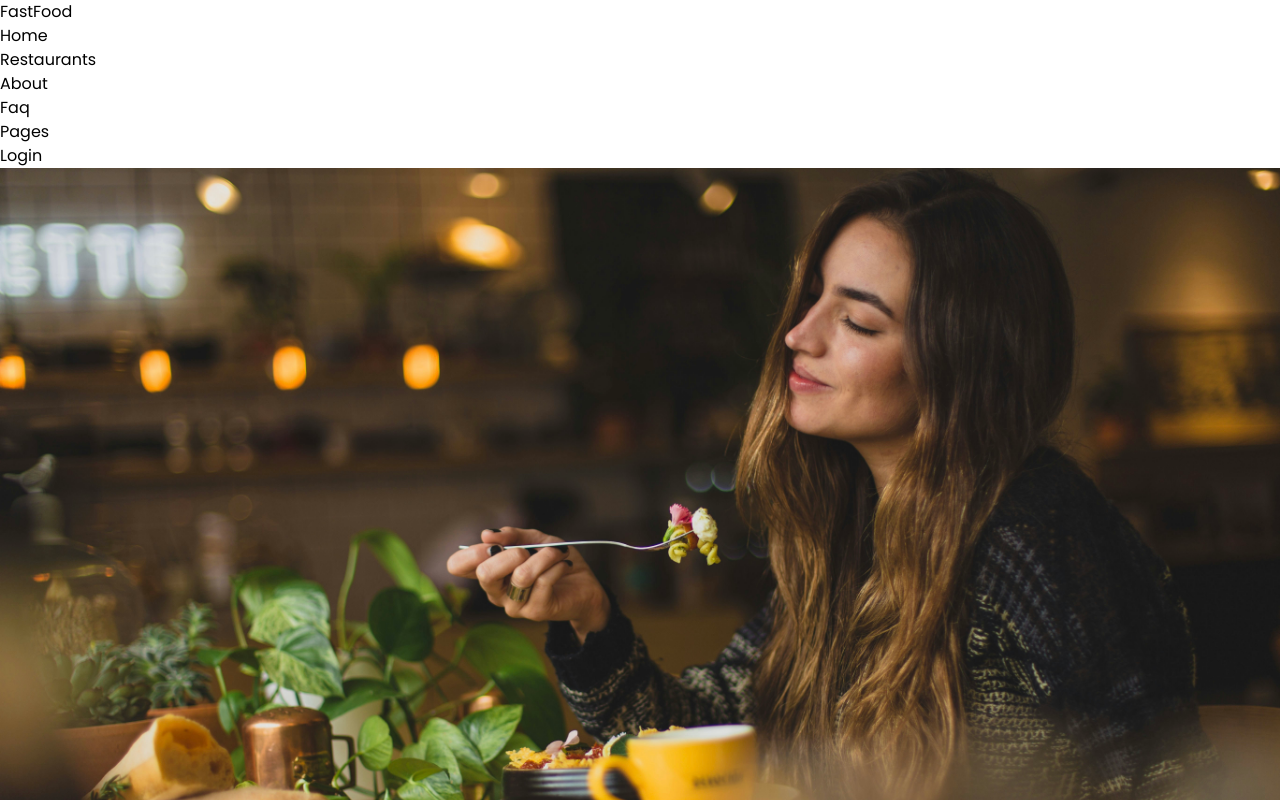
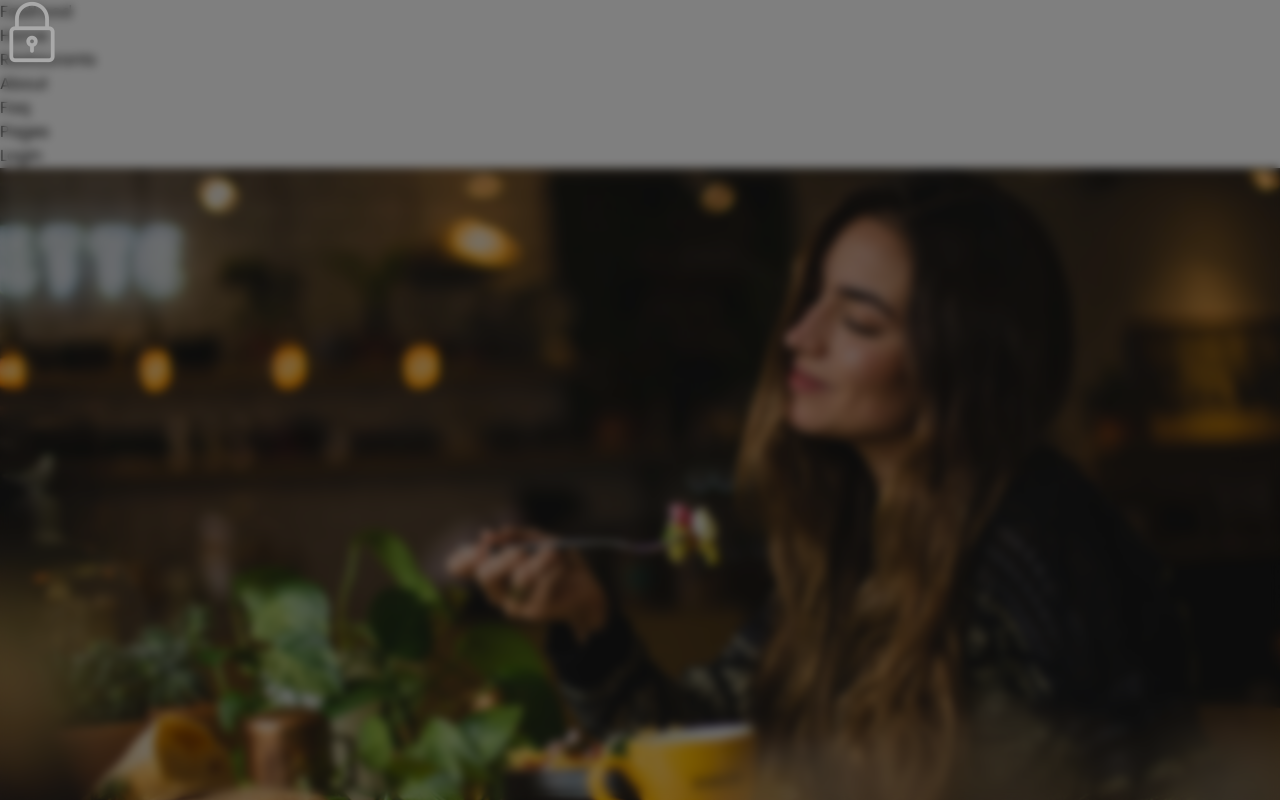
Before and after one commit to onlyeugene/FastFood, a React (Vite) app: page / in a window 1280 px wide. Shown: the top 800 px of the page. Built offline with nearby package versions, Linux system fonts and the light colour scheme.

Commit message:
made new changes

```diff
--- a/src/App.css
+++ b/src/App.css
@@ -83,6 +83,18 @@ body{
 
 }
 
+.dark {
+  position: fixed;
+  top: 0;
+  left: 0;
+  width: 100%;
+  height: 100%;
+  background-color: rgba(0, 0, 0, 0.5); /* Adjust the alpha value for darkness */
+  z-index: 999; /* Ensure the overlay is below the modal (z-index of modal is 20) */
+  backdrop-filter: blur(5px);
+  overflow: hidden;
+}
+
 
 /* .ribbon-1{
   position: absolute;
--- a/src/Components/Navbar/Navbar.jsx
+++ b/src/Components/Navbar/Navbar.jsx
@@ -1,4 +1,6 @@
 import React, { useEffect, useState } from 'react'
+import padlock from '../../assets/padlock.png'
+import x from '../../assets/x-mark.png'
 
 const Navbar = () => {
 
@@ -55,6 +57,11 @@ const Navbar = () => {
             </ul>
         </nav>
       </div>
+      <div className='dark'>
+        <div className='bg-lime-600 w-[30rem] p-[12rem] absolute'>
+          <img src={padlock} alt="" />
+        </div>
+      </div>
     </div>
   )
 }
```
Also changed, not shown: src/assets/padlock.png (added), src/assets/x-mark.png (added).
